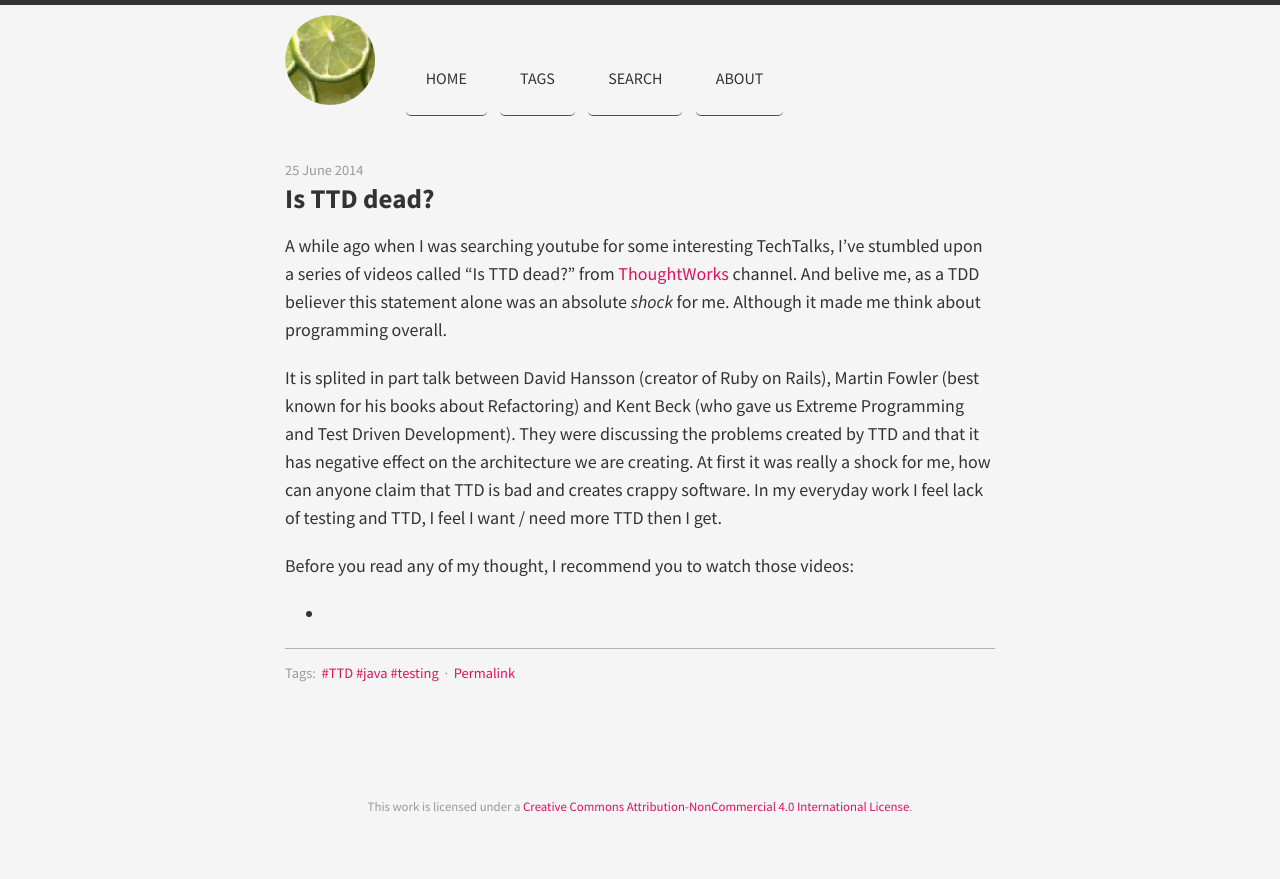
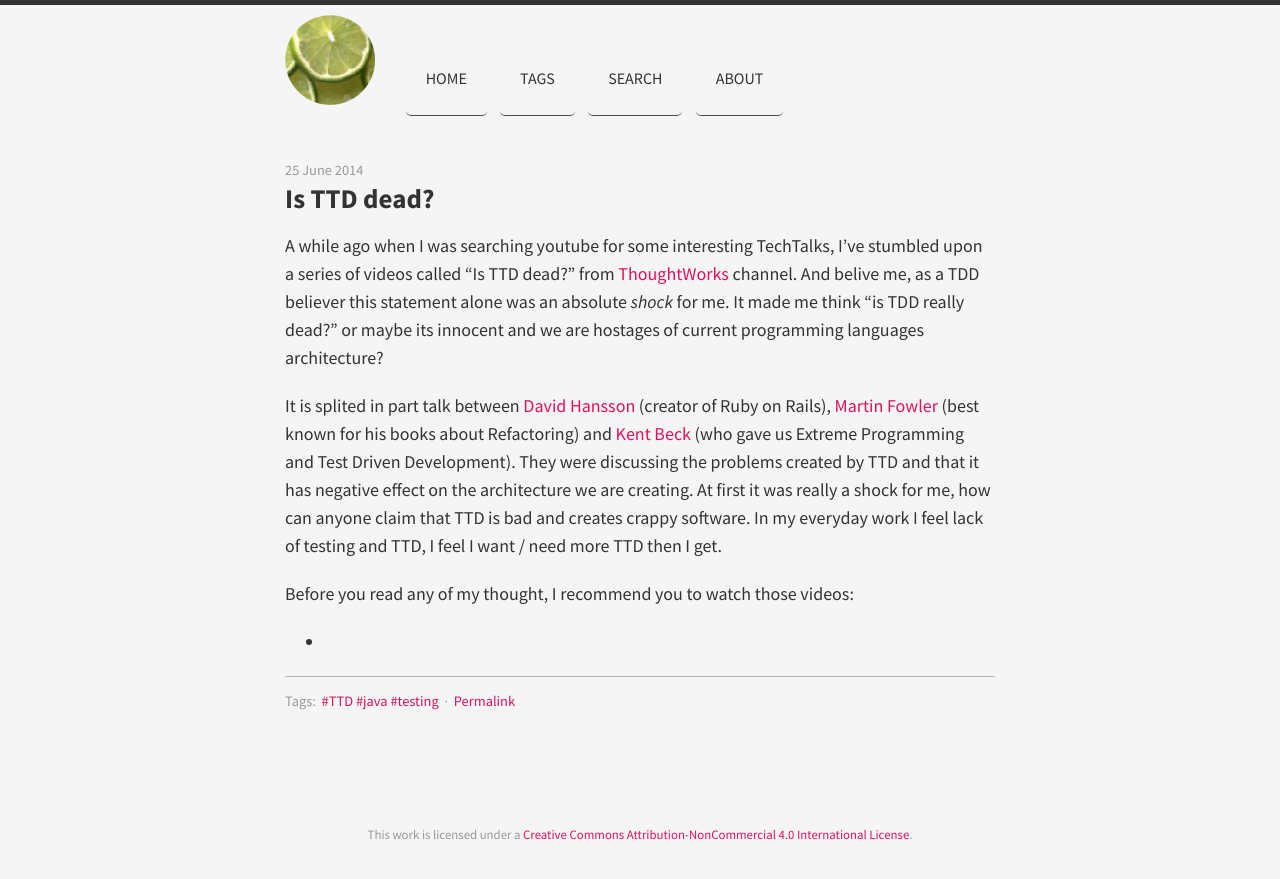
Before and after one commit to ajoz/ajoz.github.io, a Jekyll site: the page built from _posts/2014-06-25-is-tdd-dead.markdown, in a window 1280 px wide. Shown: the top 879 px of the page. Built offline with Jekyll 4.4.1, drawn with Linux system fonts in a browser that asks for light colours; nearby versions of some CDN libraries; Markdown is read by kramdown in place of the engine named in the settings; comment, search, counter and statistics services are not loaded.

Commit message:
[post] Small fixes to Is-TDD-Dead post

```diff
--- a/_posts/2014-06-25-is-tdd-dead.markdown
+++ b/_posts/2014-06-25-is-tdd-dead.markdown
@@ -6,9 +6,9 @@ tags: TTD java testing
 disqus: true
 ---
 
-A while ago when I was searching youtube for some interesting TechTalks, I've stumbled upon a series of videos called "Is TTD dead?" from [ThoughtWorks](https://www.youtube.com/channel/UCQvdU25Eqk3YS9-QnILhKKQ) channel. And belive me, as a TDD believer this statement alone was an absolute *shock* for me. Although it made me think about programming overall.
+A while ago when I was searching youtube for some interesting TechTalks, I've stumbled upon a series of videos called "Is TTD dead?" from [ThoughtWorks](https://www.youtube.com/channel/UCQvdU25Eqk3YS9-QnILhKKQ) channel. And belive me, as a TDD believer this statement alone was an absolute *shock* for me. It made me think "is TDD really dead?" or maybe its innocent and we are hostages of current programming languages architecture?
 
-It is splited in part talk between David Hansson (creator of Ruby on Rails), Martin Fowler (best known for his books about Refactoring) and Kent Beck (who gave us Extreme Programming and Test Driven Development). They were discussing the problems created by TTD and that it has negative effect on the architecture we are creating. At first it was really a shock for me, how can anyone claim that TTD is bad and creates crappy software. In my everyday work I feel lack of testing and TTD, I feel I want / need more TTD then I get.
+It is splited in part talk between [David Hansson](http://pl.wikipedia.org/wiki/David_Heinemeier_Hansson) (creator of Ruby on Rails), [Martin Fowler](http://pl.wikipedia.org/wiki/Martin_Fowler) (best known for his books about Refactoring) and [Kent Beck](http://pl.wikipedia.org/wiki/Kent_Beck) (who gave us Extreme Programming and Test Driven Development). They were discussing the problems created by TTD and that it has negative effect on the architecture we are creating. At first it was really a shock for me, how can anyone claim that TTD is bad and creates crappy software. In my everyday work I feel lack of testing and TTD, I feel I want / need more TTD then I get.
 
 Before you read any of my thought, I recommend you to watch those videos:
 
```
